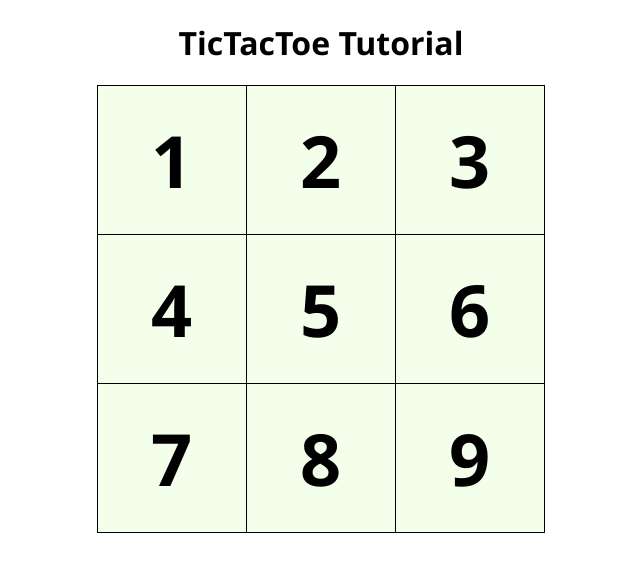
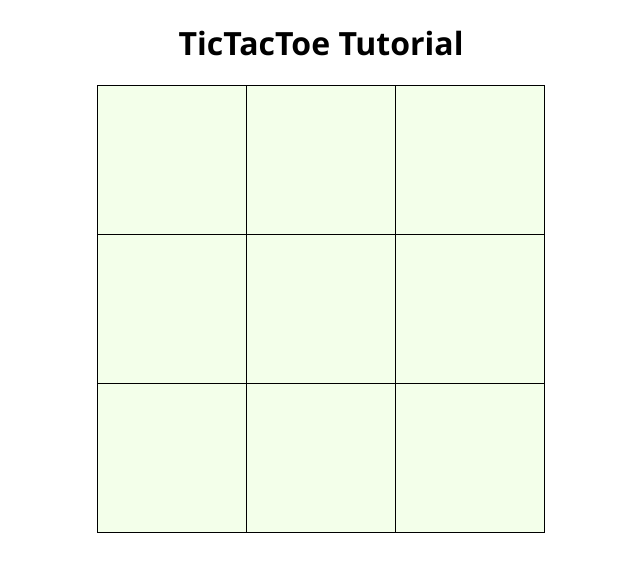
Before and after one commit to shtanriverdi/react-learning-notes, a React (Vite) app: page / in a window 1280 px wide. Shown: the top 572 px of the page, without its empty margins (319-959 px from the left). Built offline with nearby package versions, Linux system fonts and the light colour scheme.

Commit message:
Lifting state up the the parent board component for further usage

```diff
--- a/src/TicTacToe/Board.jsx
+++ b/src/TicTacToe/Board.jsx
@@ -1,22 +1,33 @@
+import { useState } from "react";
 import Square from "./Square";
 
 export default function Board() {
+  const [squares, setSquares] = useState(Array(9).fill(null));
+
+  const handleClick = (i) => {
+    // Alternative way
+    // const newSquares = [ ...squares ];
+    const newSquares = squares.slice();
+    newSquares[i] = 'X';
+    setSquares(newSquares);
+  };
+
   return (
     <>
       <div className="board-row">
-        <Square value="1" />
-        <Square value="2" />
-        <Square value="3" />
+        <Square value={squares[0]} onSquareClick={() => handleClick(0)} />
+        <Square value={squares[1]} onSquareClick={() => handleClick(1)} />
+        <Square value={squares[2]} onSquareClick={() => handleClick(2)} />
       </div>
       <div className="board-row">
-        <Square value="4" />
-        <Square value="5" />
-        <Square value="6" />
+        <Square value={squares[3]} onSquareClick={() => handleClick(3)} />
+        <Square value={squares[4]} onSquareClick={() => handleClick(4)} />
+        <Square value={squares[5]} onSquareClick={() => handleClick(5)} />
       </div>
       <div className="board-row">
-        <Square value="7" />
-        <Square value="8" />
-        <Square value="9" />
+        <Square value={squares[6]} onSquareClick={() => handleClick(6)} />
+        <Square value={squares[7]} onSquareClick={() => handleClick(7)} />
+        <Square value={squares[8]} onSquareClick={() => handleClick(8)} />
       </div>
     </>
   );
--- a/src/TicTacToe/Square.jsx
+++ b/src/TicTacToe/Square.jsx
@@ -1,10 +1,6 @@
-export default function Square({ value }) {
-  const handleClick = () => {
-    console.log(`Clicked`);
-  };
-
+export default function Square({ value, onSquareClick }) {
   return (
-    <button onClick={handleClick} className="square">
+    <button onClick={onSquareClick} className="square">
       {value}
     </button>
   );
```
